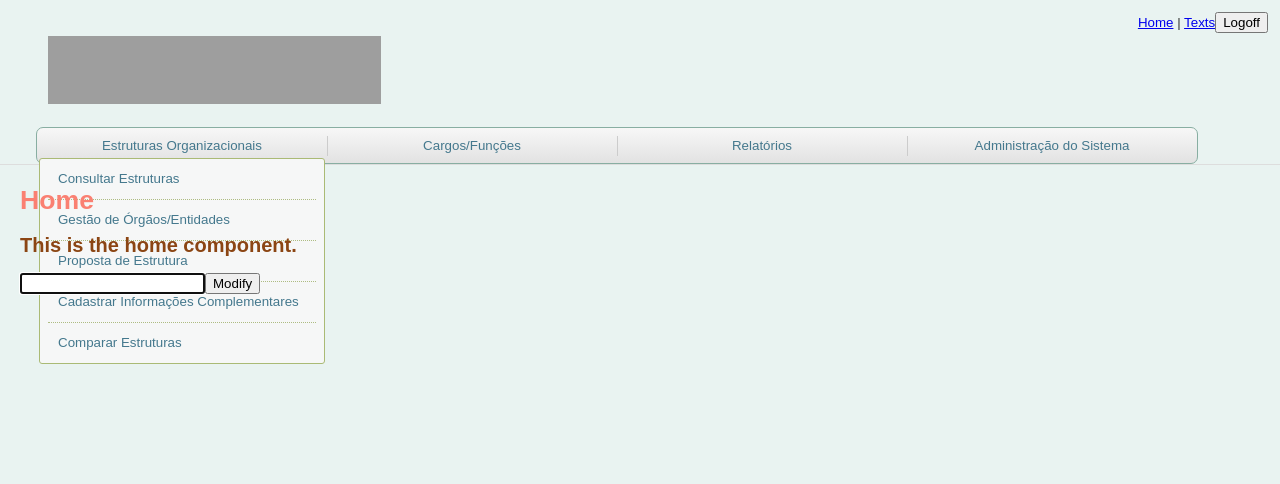
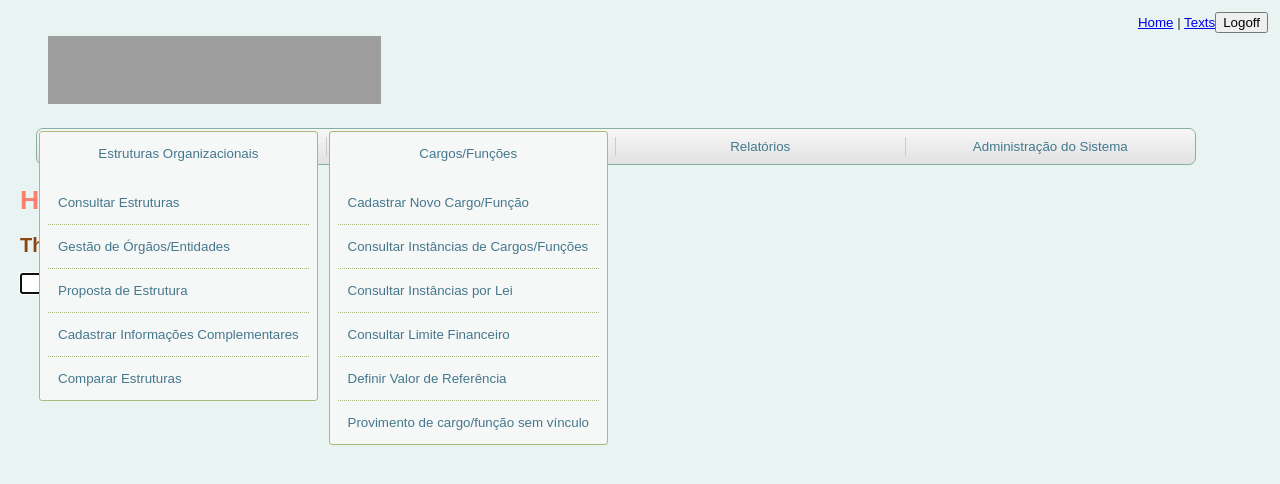
Before and after one commit to rodrigocfd/vue-test, a React (Create React App) app: page /#/login in a window 1280 px wide. Both pictures are taken after typing "Sample", "Sample123" into the empty fields and a click on the input "Proceed". Shown: the top 484 px of the page. Built offline with nearby package versions, Linux system fonts and the light colour scheme; grey boxes are pictures that could not be loaded.

Commit message:
More accurate menus, new composition architecture.

```diff
--- a/src/app/header/Header.jsx
+++ b/src/app/header/Header.jsx
@@ -31,7 +31,6 @@ function Header() {
 }
 
 const Div0 = styled.div`
-	border-bottom: 1px solid #ddd;
 	background-repeat: repeat;
 
 	> .topWrap {
--- a/src/app/header/Menu.jsx
+++ b/src/app/header/Menu.jsx
@@ -1,52 +1,54 @@
 import React from 'react';
 import styled from 'styled-components';
 
-import MenuRender from './MenuRender';
+import MenuHorz from './MenuHorz';
+
+const menuItems = [{
+	label: 'Estruturas Organizacionais',
+	menuVert1: [{
+		label: 'Consultar Estruturas'
+	}, {
+		label: 'Gestão de Órgãos/Entidades'
+	}, {
+		label: 'Proposta de Estrutura'
+	}, {
+		label: 'Cadastrar Informações Complementares'
+	}, {
+		label: 'Comparar Estruturas'
+	}]
+}, {
+	label: 'Cargos/Funções',
+	menuVert1: [{
+		label: 'Cadastrar Novo Cargo/Função',
+	}, {
+		label: 'Consultar Instâncias de Cargos/Funções'
+	}, {
+		label: 'Consultar Instâncias por Lei'
+	}, {
+		label: 'Consultar Limite Financeiro'
+	}, {
+		label: 'Definir Valor de Referência'
+	}, {
+		label: 'Provimento de cargo/função sem vínculo'
+	}]
+}, {
+	label: 'Relatórios'
+}, {
+	label: 'Administração do Sistema'
+}];
 
 function Menu() {
 	return (
 		<Div0>
-			<MenuRender items={[
-				{
-					label: 'Estruturas Organizacionais',
-					vertMenu1: [
-						{
-							label: 'Consultar Estruturas'
-						},
-						{
-							label: 'Gestão de Órgãos/Entidades'
-						},
-						{
-							label: 'Proposta de Estrutura'
-						},
-						{
-							label: 'Cadastrar Informações Complementares'
-						},
-						{
-							label: 'Comparar Estruturas'
-						}
-					]
-				},
-				{
-					label: 'Cargos/Funções'
-				},
-				{
-					label: 'Relatórios'
-				},
-				{
-					label: 'Administração do Sistema'
-				}
-			]}/>
+			<MenuHorz items={menuItems} />
 		</Div0>
 	);
 }
 
 const Div0 = styled.div`
 	display: inline-block;
-	margin-left: 36px;
-	margin-top: 20px;
-	width: 1160px;
-	height: 35px;
+	width: 1160px; /* empirically found */
+	margin: 21px 0 0 36px;
 	border: 1px solid #88AEA2;
 	border-radius: 7px;
 	background-image: linear-gradient(#f7f7f7, #e2e2e2);
--- /dev/null
+++ b/src/app/header/MenuHorz.jsx
@@ -0,0 +1,63 @@
+import React from 'react';
+import PropTypes from 'prop-types';
+import styled from 'styled-components';
+
+import MenuVert1 from './MenuVert1';
+
+function MenuHorz(props) {
+	return (
+		<Ul0>
+			{props.items.map(item =>
+				<li key={item.label}>
+					<span>{item.label}</span>
+					{item.menuVert1 &&
+						<MenuVert1 title={item.label} items={item.menuVert1} />
+					}
+				</li>
+			)}
+		</Ul0>
+	);
+}
+
+MenuHorz.propTypes = {
+	items: PropTypes.arrayOf(
+		PropTypes.shape({
+			label: PropTypes.string,
+			menuVert1: MenuVert1.propTypes.items
+		})
+	)
+};
+
+const Ul0 = styled.ul`
+	margin: 0;
+	padding: 0;
+	display: flex;
+	flex-direction: row;
+
+	> li {
+		list-style-type: none;
+		flex-basis: 0;
+		flex-grow: 1;
+		position: relative;
+		text-align: center;
+		line-height: 19px;
+		padding: 8px 0;
+		margin: 0;
+		cursor: pointer;
+
+		> span {
+			display: inline-block;
+			width: 100%;
+			border-right: 1px solid #ccc;
+			margin: 0;
+			user-select: none;
+		}
+	}
+	> li:last-child {
+		span {
+			border-right: 0;
+		}
+	}
+`;
+
+export default MenuHorz;
--- a/src/app/header/MenuRender.jsx
+++ /dev/null
@@ -1,85 +0,0 @@
-import React from 'react';
-import PropTypes from 'prop-types';
-import styled from 'styled-components';
-
-function MenuRender(props) {
-	return (
-		<UlHorzMenu>
-			{props.items.map(item =>
-				<li key={item.label} className="horzMenu">
-					<span className="horzTitle">{item.label}</span>
-					{item.vertMenu1 &&
-						<ul className="vertMenu1">
-							{item.vertMenu1.map(item =>
-								<li key={item.label} className="vertMenu1">
-									<span>{item.label}</span>
-								</li>
-							)}
-						</ul>
-					}
-				</li>
-			)}
-		</UlHorzMenu>
-	);
-}
-
-MenuRender.propTypes = {
-	items: PropTypes.arrayOf(
-		PropTypes.shape({ // each li of horzMenu
-			label: PropTypes.string,
-			vertMenu1: PropTypes.arrayOf(
-				PropTypes.shape({ // each li of vertMenu1
-					label: PropTypes.string
-				})
-			)
-		})
-	).isRequired
-};
-
-const UlHorzMenu = styled.ul`
-	margin: 0;
-	padding: 0;
-	display: flex;
-	flex-direction: row;
-
-	> li.horzMenu {
-		list-style-type: none;
-		flex-basis: 0;
-		flex-grow: 1;
-		text-align: center;
-		line-height: 1.5em;
-		margin-top: 8px;
-
-		> span.horzTitle {
-			display: inline-block;
-			width: 100%;
-			border-right: 1px solid #ccc;
-		}
-		> ul.vertMenu1 {
-			margin: 2px;
-			padding: 0 8px;
-			display: flex;
-			flex-direction: column;
-			background-color: #f6f7f7;
-			border: 1px solid #aaba75;
-			border-radius: 3px;
-
-			> li.vertMenu1 {
-				list-style-type: none;
-				padding: 10px;
-				text-align: left;
-				border-bottom: 1px dotted #aebc82;
-			}
-			> li.vertMenu1:last-child {
-				border-bottom: 0;
-			}
-		}
-	}
-	> li.horzMenu:last-child {
-		span.horzTitle {
-			border-right: 0;
-		}
-	}
-`;
-
-export default MenuRender;
--- /dev/null
+++ b/src/app/header/MenuVert1.jsx
@@ -0,0 +1,71 @@
+import React from 'react';
+import PropTypes from 'prop-types';
+import styled from 'styled-components';
+
+function MenuVert1(props) {
+	return (
+		<Ul0>
+			<li className="title">
+				<span>{props.title}</span>
+			</li>
+			{props.items.map(item =>
+				<li key={item.label} className="entry">
+					<span>{item.label}</span>
+				</li>
+			)}
+		</Ul0>
+	);
+}
+
+MenuVert1.propTypes = {
+	title: PropTypes.string,
+	items: PropTypes.arrayOf(
+		PropTypes.shape({
+			label: PropTypes.string
+		})
+	)
+};
+
+const Ul0 = styled.ul`
+	position: absolute;
+	top: 0px;
+	margin: 2px;
+	padding: 0;
+	display: flex;
+	flex-direction: column;
+	background-color: #f6f7f7;
+	border: 1px solid #aaba75;
+	border-radius: 3px;
+	max-width: 280px; /* empirically found */
+
+	> li {
+		list-style-type: none;
+		margin: 0;
+		padding: 0;
+		text-align: left;
+		cursor: pointer;
+
+		> span {
+			user-select: none;
+			display: block;
+			margin: 0 8px;
+			padding: 12px 10px;
+			border-bottom: 1px dotted #aebc82;
+		}
+	}
+	> li.title {
+		text-align: center;
+		padding-bottom: 6px;
+		cursor: auto;
+	}
+	> li.title, li:last-child {
+		> span {
+			border-bottom: 0;
+		}
+	}
+	> li.entry:hover {
+		background-color: #eee;
+	}
+`;
+
+export default MenuVert1;
--- a/src/index.css
+++ b/src/index.css
@@ -1,5 +1,11 @@
 /* App-wide global styles. */
 
+html {
+	box-sizing: border-box;
+}
+*, *:before, *:after {
+	box-sizing: inherit;
+}
 body {
 	margin: 0;
 	padding: 0;
```
